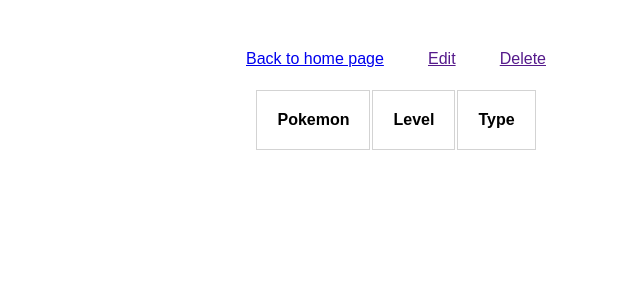
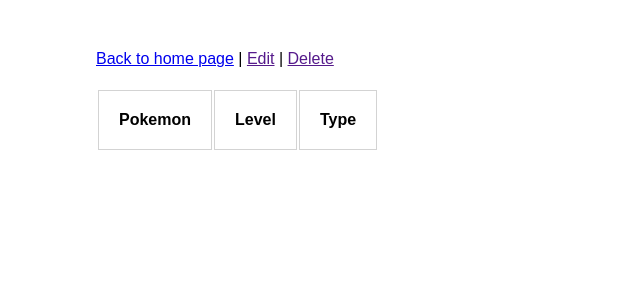
Before and after one commit to kristinalustig/flask-app-2-b, a Flask app: page /teams/1 in a window 1280 px wide. Shown: the top 300 px of the page, without its empty margins (244-884 px from the left). Run offline with Flask 2, Linux system fonts and the light colour scheme; lists and menus that the app fills with data are empty.

Commit message:
Further changes to teams detal HTML and CSS to make spacing + structure simpler

```diff
--- a/static/css/teams/detail.css
+++ b/static/css/teams/detail.css
@@ -8,23 +8,20 @@
 /* Your styles begin here */
 
 .container {
-    max-width: 800px;
+    max-width: 600px;
     margin: 50px auto;
-}
-
-.navigation {
-    display: flex;
-    max-width: 300px;
-    margin: 0 auto;
-    justify-content: space-between;
 }
 
 .header {
     display: flex;
+    flex-direction: column;
+}
+
+.header > * {
+    margin-top: 10px;
 }
 
 .teams-pokemon{
-    margin: 0 auto;
     margin-top: 20px;
 }
 
@@ -32,3 +29,7 @@
     border: 1px solid lightgray;
     padding: 20px;
 }
+
+.poke-image {
+    max-width: 100%;
+}
--- a/templates/teams/detail.html
+++ b/templates/teams/detail.html
@@ -15,15 +15,15 @@
         <!-- Your HTML should be here -->
 
         <div class="container">
-            <div class="navigation">
-                <a href="/" >Back to home page</a>
-                <a href="" class="js-edit">Edit</a>
+            <div>
+                <a href="/" >Back to home page</a> |
+                <a href="" class="js-edit">Edit</a> |
                 <a href="" class="js-delete">Delete</a>
             </div>
             <div class="js-header header">
             </div>
             <table class="js-teams-pokemon teams-pokemon">
-                <tr><th>Pokemon</th><th>Level</th><th>Type</th></tr>
+                <tr><th colspan="2">Pokemon</th><th>Level</th><th>Type</th></tr>
             </table>
         </div>
 
```
